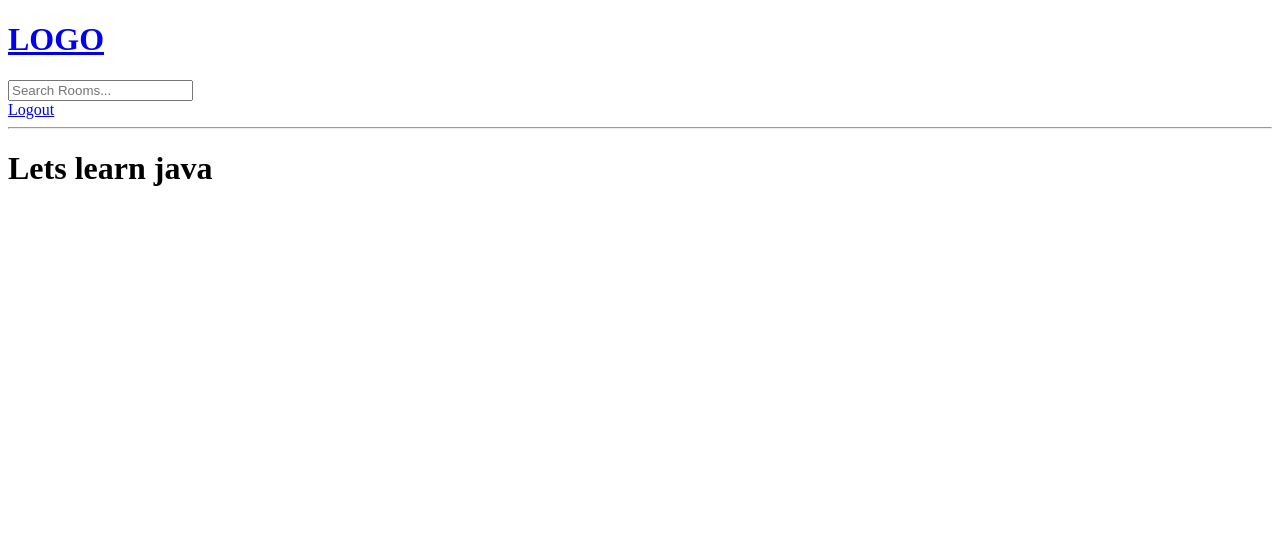
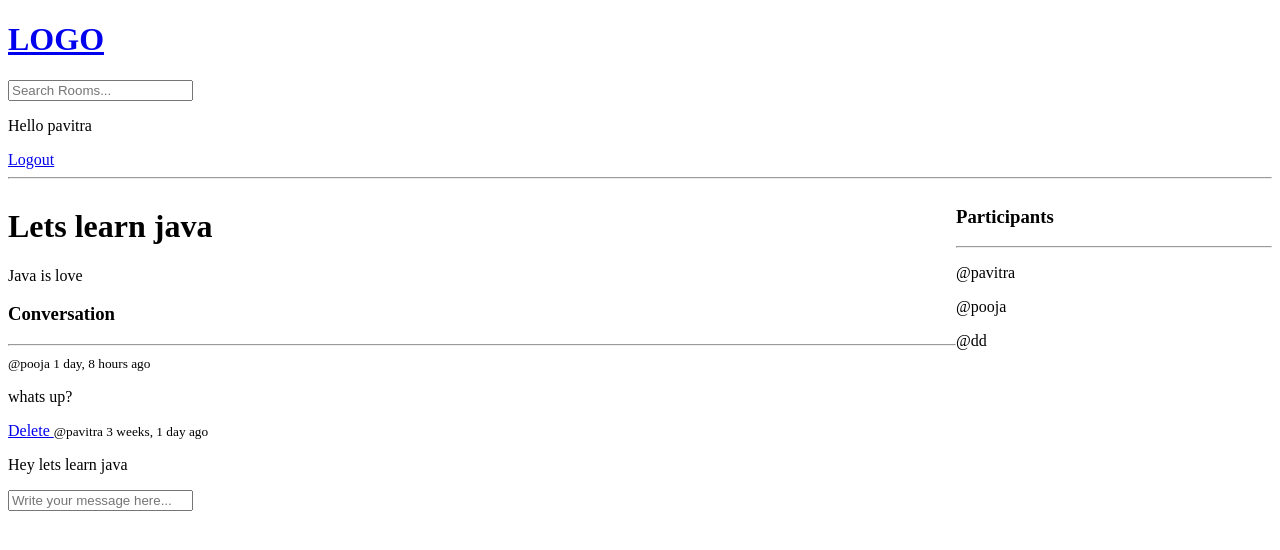
Before and after one commit to gudimani/python-django, a Django app: page /room/1/ in a window 1280 px wide. Shown: the top 550 px of the page. Run offline with Django 4.2, Linux system fonts and the light colour scheme; a user stored in the database is signed in; data comes from the database, SQL or seed files in the repository; both versions use the stored data as it was after the commit.

Commit message:
Creating views

```diff
--- a/studybud/base/models.py
+++ b/studybud/base/models.py
@@ -16,7 +16,8 @@ class Room(models.Model):
     topic = models.ForeignKey(Topic, on_delete=models.SET_NULL, null=True)
     name = models.CharField(max_length=200)
     description = models.TextField(null=True, blank=True)
-    # participants = models
+    participants = models.ManyToManyField(
+        User, related_name='participants', blank=True)
     updated = models.DateTimeField(auto_now=True)
     created = models.DateTimeField(auto_now_add=True)
 
@@ -34,5 +35,8 @@ class Message(models.Model):
     updated = models.DateTimeField(auto_now=True)
     created = models.DateTimeField(auto_now_add=True)
 
+
+    class Meta:
+        ordering = ['-updated', '-created']
     def __str__(self):
-        return str(self.body)
+        return self.body[0:50]
--- a/studybud/base/templates/base/room.html
+++ b/studybud/base/templates/base/room.html
@@ -1,5 +1,50 @@
-
 {% extends 'main.html' %}
 {% block content %}
-<h1>{{room.name}}</h1>
+
+<style>
+    .room-container {
+        display: grid;
+        grid-template-columns: 3fr 1fr;
+    }
+</style>
+
+<div class="room-container">
+    <div>
+
+        <h1>{{room.name}}</h1>
+
+        <p>{{room.description}}</p>
+        <div class="comment-wrapper">
+            <h3>Conversation</h3>
+            <hr>
+            {% for message in room_messages %}
+            <div>
+                {% if request.user == message.user %}
+                <a href="{%url 'delete-message' message.id%}"> Delete </a>
+                {% endif %}
+                <small>@{{message.user}} {{message.created|timesince}} ago</small>
+                <p>{{message.body}}</p>
+            </div>
+            {%endfor%}
+        </div>
+
+        {% if request.user.is_authenticated%}
+        <div class="comment-form">
+            <form method="POST" action="">
+                {% csrf_token%}
+                <input type="text" name="body" placeholder="Write your message here..." />
+            </form>
+        </div>
+        {%endif%}
+    </div>
+    <div>
+        <h3> Participants </h3>
+        <hr>
+        {%for user in participants %}
+        <div>
+            <p>@{{user.username}}</p>
+        </div>
+        {%endfor%}
+    </div>
+</div>
 {% endblock %}
--- a/studybud/base/urls.py
+++ b/studybud/base/urls.py
@@ -5,9 +5,11 @@ from . import views
 urlpatterns = [
     path('login/', views.loginPage, name="login"),
     path('logout/', views.logoutUser, name="logout"),
+    path('register/', views.registerPage, name="register"),
     path('', views.home, name='home'),
     path('room/<str:pk>/', views.room, name='room'),
     path('create-room/', views.createRoom, name='create-room'),
     path('update-room/<str:pk>/', views.updateRoom, name='update-room'),
     path('delete-room/<str:pk>/', views.deleteRoom, name='delete-room'),
+    path('delete-message/<str:pk>/', views.deleteMessage, name='delete-message'),
 ]
--- a/studybud/base/views.py
+++ b/studybud/base/views.py
@@ -4,7 +4,8 @@ from django.contrib import messages
 from django.contrib.auth.decorators import login_required
 from django.contrib.auth.models import User
 from django.contrib.auth import authenticate, login, logout
-from .models import Room, Topic
+from django.contrib.auth.forms import UserCreationForm
+from .models import Room, Topic, Message
 from .forms import RoomForm
 from django.db.models import Q
 # Create your views here.
@@ -17,10 +18,11 @@ from django.db.models import Q
 
 
 def loginPage(request):
+    page = 'login'
     if request.user.is_authenticated:
         return redirect('home')
     if request.method == 'POST':
-        username = request.POST.get('username')
+        username = request.POST.get('username').lower()
         password = request.POST.get('password')
         try:
             user = User.objects.get(username=username)
@@ -33,13 +35,29 @@ def loginPage(request):
             return redirect('home')
         else:
             messages.error(request, 'Username or Password does not exist')
-    context = {}
+    context = {'page': page}
     return render(request, 'base/login_register.html', context)
 
 
 def logoutUser(request):
     logout(request)
     return redirect('home')
+
+
+def registerPage(request):
+
+    form = UserCreationForm()
+    if request.method == 'POST':
+        form = UserCreationForm(request.POST)
+        if form.is_valid():
+            user = form.save(commit=False)
+            user.username = user.username.lower()
+            user.save()
+            login(request, user)
+            return redirect('home')
+        else:
+            messages.error(request, 'An error occurred during registration')
+    return render(request, 'base/login_register.html', {'form': form})
 
 
 def home(request):
@@ -51,13 +69,29 @@ def home(request):
 
     topics = Topic.objects.all()
     room_count = rooms.count()
-    context = {'rooms': rooms, 'topics': topics, 'room_count': room_count}
+    room_messages = Message.objects.filter(Q(room__topic__name__icontains=q))
+
+
+    context = {'rooms': rooms, 'topics': topics, 'room_count': room_count,'room_messages':room_messages}
     return render(request, 'base/home.html', context)
 
 
 def room(request, pk):
     room = Room.objects.get(id=pk)
-    context = {'room': room}
+    room_messages = room.message_set.all()
+    participants = room.participants.all()
+
+    if request.method == 'POST':
+        message = Message.objects.create(
+            user=request.user,
+            room=room,
+            body=request.POST.get('body')
+        )
+        room.participants.add(request.user)
+        return redirect('room', pk=room.id)
+
+    context = {'room': room, 'room_messages': room_messages,
+               'participants': participants}
     return render(request, 'base/room.html', context)
 
 
@@ -102,3 +136,16 @@ def deleteRoom(request, pk):
         room.delete()
         return redirect('home')
     return render(request, 'base/delete.html', {'obj': room})
+
+
+@login_required(login_url='login')
+def deleteMessage(request, pk):
+    message = Message.objects.get(id=pk)
+
+    if request.user != message.user:
+        return HttpResponse('You are not allowed here!')
+
+    if request.method == 'POST':
+        message.delete()
+        return redirect('home')
+    return render(request, 'base/delete.html', {'obj': message})
--- a/studybud/templates/navbar.html
+++ b/studybud/templates/navbar.html
@@ -6,6 +6,7 @@
 </form>
 
 {% if request.user.is_authenticated %}
+<p> Hello {{request.user}}</p>
 <a href="{% url 'logout'%}">Logout</a>
 {%else%}
 
```
Also changed, not shown: studybud/base/templates/base/activity_component.html (added, +13 -0 lines), studybud/base/templates/base/home.html (+14 -10 lines), studybud/base/templates/base/login_register.html (+15 -0 lines), studybud/base/migrations/0003_alter_room_options_room_participants.py (added), studybud/db.sqlite3.
